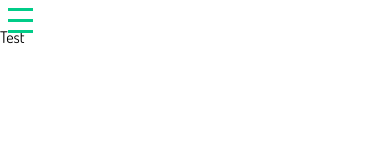
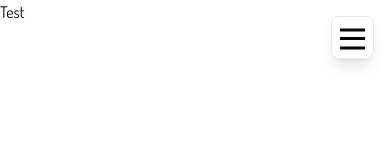
Before and after one commit to Rudziutki102/teraphist-website, a Next.js app: page / in a window 390 px wide. Shown: the top 160 px of the page. Built offline with nearby package versions, Linux system fonts and the light colour scheme.

Commit message:
Fizjo - Added hamburger menu with animations

```diff
--- a/components/burger-menu.tsx
+++ b/components/burger-menu.tsx
@@ -1,78 +1,85 @@
+'use client'
 import React,{useState} from 'react'
-import {motion} from 'framer-motion';
+import { motion} from 'framer-motion';
+import { links } from '@/lib/data';
+import Link from 'next/link';
+import {menuTopLineVariant, menuBottomLineVariant,menuMidLineVariant,menuAnimationVariant} from '@/lib/variants'
 
-const BurgerMenu = () => {
-    const [isSidebarVisible,setIsSidebarVisible] = useState(false)
+const BurgerMenu : React.FunctionComponent= () => {
+  const [isSidebarVisible,setIsSidebarVisible] = useState<boolean>(false)
   return (
-    <div onClick={()=>setIsSidebarVisible(!isSidebarVisible)}>
-    {isSidebarVisible ?
-        (
+      <>
+        <div className='border rounded-lg shadow-lg p-2 fixed right-4 top-4 sm:hidden' onClick={()=>setIsSidebarVisible(!isSidebarVisible)}>
         <motion.svg
         width="25"
         height="25"
-            viewBox="25 25"
-            className='sm:hidden relative left-2 top-2'
+        viewBox="0 0 25 25"
+        className={`sm:hidden`}
+        animate={isSidebarVisible ? "open" : 'closed'}
+        initial="hidden"
         >
         <motion.line
             x1="0"
-                y1="0"
+            y1="3"
             x2="25"
-                y2="25"
-                stroke="#00cc88"
-                strokeWidth='5'
-                custom={2}
-              />
-            <motion.line
-                x1="25"
-                y1="0"
-                x2="0"
-                y2="25"
-                strokeWidth='5'
-                stroke="#00cc88"
-                custom={2}
-              />
-            </motion.svg>
-        ):
-        (
-            <motion.svg
-            width="25"
-            height="25"
-            viewBox="25 25"
-            className='sm:hidden relative left-2 top-2'
-            >
-            <motion.line
-                x1="0"
-                y1="1.5"
-                x2="25"
-                y2="1.5"
-                stroke="#00cc88"
+            y2="3"
+            className='stroke-gray-950 dark:stroke-gray-200'
             strokeWidth='3'
             custom={2}
+            variants={menuTopLineVariant}
           />
         <motion.line
             x1="0"
-                y1="12.5"
+            y1="13.5"
             x2="25"
-                y2="12.5"
-                stroke="#00cc88"
+            y2="13.5"
             strokeWidth='3'
+            className='stroke-gray-950 dark:stroke-gray-200'
             custom={2}
+            variants={menuMidLineVariant}
           />
         <motion.line
             x1="0"
-                y1="23.5"
             x2="25"
-                y2="23.5"
+            y1="23"
+            y2="23"
             strokeWidth='3'
-                stroke="#00cc88"
+            className='stroke-gray-950 dark:stroke-gray-200'
             custom={2}
+            variants={menuBottomLineVariant}
           />
         </motion.svg>
-        )
-}
       </div>
 
-
+      {isSidebarVisible && (
+        <motion.div
+        className='fixed top-1/2 left-1/2 -translate-x-1/2 -translate-y-1/2 sm:hidden'
+        transition={{
+          delay:0.35,
+          duration:0.7,
+        }}>
+        <motion.ul
+        variants={menuAnimationVariant}
+        >
+        {links.map(({name,hash},index)=>(
+                <motion.li
+                  variants={menuAnimationVariant}
+                  key={name}
+                  initial="initial"
+                  animate="animate"
+                  custom={index}
+                >
+                    <Link
+                    className='font-semibold py-7 uppercase text-lg tracking-wider text-gray-600 dark:text-gray-200'
+                    href={hash}>
+                        {name}
+                    </Link>
+                </motion.li>
+                ))}
+        </motion.ul>
+      </motion.div>
+      )}
+    </>
   )
 }
 
--- a/components/header.tsx
+++ b/components/header.tsx
@@ -1,70 +1,14 @@
-'use client'
-import Image from "next/image";
-import { motion } from "framer-motion";
-import Link from "next/link";
-import { links } from "@/lib/data";
-import { useState } from "react";
 import BurgerMenu from "./burger-menu";
-
-type SectionName = (typeof links)[number]['name']
-
+import NavigationMenu from "./navigation";
 
 export default function Header() {
-    const [activeSection,setActiveSection] = useState<SectionName>('O nas')
+
   return (
-    <motion.header
-    className={`sticky w-full z-[999] top-0 flex items-center sm:justify-center sm:shadow-lg sm:shadow-black/[0.03] sm:backdrop-blur-[0.5rem] transition-colors sm:bg-white bg-opacity-80 sm:dark:bg-gray-800 sm:dark:border-black/40 bg-transparent`}
-    initial={{
-        y:-100,
-        opacity:0,
-    }}
-    animate={{
-        y:0,
-        opacity: 1,
-    }}
+    <header
+    className='sticky w-full z-[999] top-0 flex items-center sm:justify-center sm:shadow-lg sm:shadow-black/[0.03] sm:backdrop-blur-[0.5rem] transition-colors sm:bg-white bg-opacity-80 sm:dark:bg-gray-800 sm:dark:border-black/40 bg-transparent overflow-hidden'
     >
-        <nav className="hidden sm:w-2/3 sm:flex w-50 py-2 items-center gap-10 uppercase">
-            <motion.div
-            className="hidden sm:block"
-            initial={{
-                opacity:0,
-                scale: 0
-            }}
-            animate={{
-                opacity:1,
-                scale:1,
-            }}
-            transition={{
-                type:'spring',
-                delay:0.15,
-                duration:0.5,
-            }}>
-                <Image width={70} quality={95} height={70} src='/Logo.png' alt="Logo"/>
-            </motion.div>
-            <ul className="ml-auto flex gap-10 font-semibold">
-                {links.map(({name,hash})=>(
-                <li key={name}>
-                    <Link
-                    className={`text-lg tracking-wider text-gray-600 dark:text-gray-400 hover:text-gray-950 dark:hover:text-gray-300`}
-                    href={hash}
-                    onClick={()=>setActiveSection(name)}>
-                        {name}
-                    </Link>
-                    {activeSection === name &&(
-                        <motion.span
-                        initial={{
-                            width:0
-                        }}
-                        animate={{
-                            width:'100%'
-                        }}
-                        className="block bg-gray-500 h-1"></motion.span>
-                    )}
-                </li>
-                ))}
-            </ul>
-        </nav>
-        <BurgerMenu/>
-    </motion.header>
+    <NavigationMenu/>
+    <BurgerMenu/>
+    </header>
   )
 }
--- /dev/null
+++ b/components/navigation.tsx
@@ -0,0 +1,68 @@
+'use client'
+import React, { useState } from 'react'
+import Link from "next/link";
+import { links } from "@/lib/data";
+import Image from "next/image";
+import { motion } from 'framer-motion';
+
+
+type SectionName = (typeof links)[number]['name']
+const NavigationMenu = () => {
+    const [activeSection,setActiveSection] = useState<SectionName>('O nas')
+  return (
+    <motion.nav
+    className="hidden sm:w-2/3 sm:flex w-50 py-2 items-center gap-10 uppercase"
+    initial={{
+        y:-100,
+        opacity: 0
+    }}
+    animate={{
+        y:0,
+        opacity:1
+    }}
+    >
+    <motion.div
+    className="hidden sm:block"
+    initial={{
+        y:-100,
+        opacity:0,
+        scale: 0
+    }}
+    animate={{
+        y:0,
+        opacity:1,
+        scale:1,
+    }}
+    transition={{
+        type:'spring',
+        delay:0.15,
+        duration:0.5,
+    }}>
+        <Image width={70} quality={95} height={70} src='/Logo.png' alt="Logo"/>
+    </motion.div>
+    <ul className="ml-auto flex gap-10 font-semibold">
+        {links.map(({name,hash})=>(
+        <li key={name}>
+            <Link
+            className={`text-lg tracking-wider text-gray-600 dark:text-gray-200 hover:text-gray-950 dark:hover:text-gray-300`}
+            href={hash}
+            onClick={()=>setActiveSection(name)}>
+                {name}
+            </Link>
+            {activeSection === name &&(
+                <motion.span
+                initial={{
+                    width:0
+                }}
+                animate={{
+                    width:'100%'
+                }}
+                className="block bg-gray-500 h-1"></motion.span>
+            )}
+        </li>
+        ))}
+    </ul>
+</motion.nav>  )
+}
+
+export default NavigationMenu
--- /dev/null
+++ b/lib/variants.ts
@@ -0,0 +1,46 @@
+import { Variants } from "framer-motion";
+
+export const menuTopLineVariant : Variants = {
+    open:{
+      rotate:45,
+      translateY:10,
+    },
+    closed:{
+      rotate:0,
+      translateY:2
+    }
+  }
+  export const menuMidLineVariant : Variants ={
+    open:{
+      opacity:0,
+    },
+    closed:{
+      opacity:1
+    }
+  }
+  export const menuBottomLineVariant :Variants = {
+    open:{
+      rotate:-45,
+      translateY:-10
+    },
+    closed:{
+      rotate:0,
+      translateY:0
+    }
+
+  }
+  export const menuAnimationVariant : Variants = {
+    initial:{
+      opacity:0,
+      x:-100
+    },
+    animate:(i:number)=>({
+      opacity: 1,
+      x:0,
+      transition: {
+        delay:0.05 * i,
+        type:'spring',
+        mass:.1
+      }
+    })
+  };
```
Lines whose indentation alone changed are shown as unchanged.
